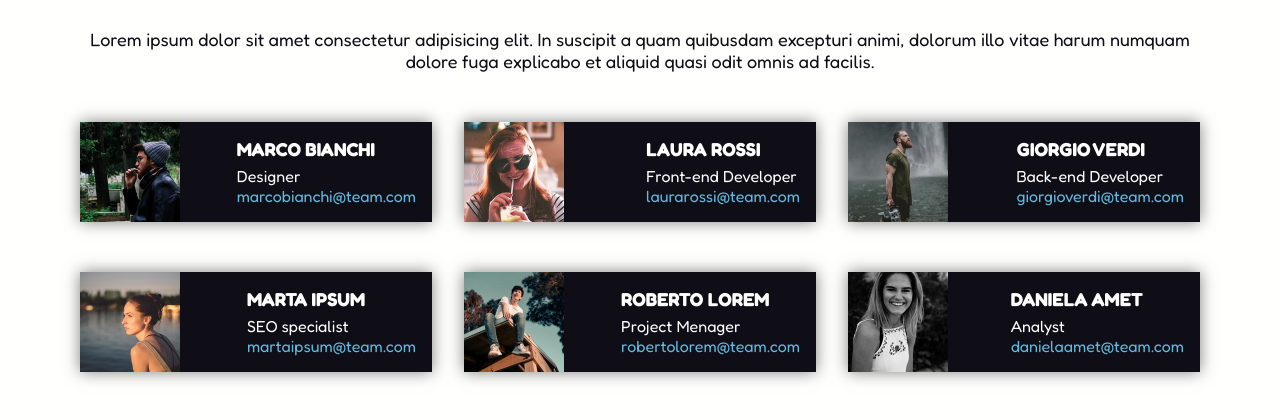
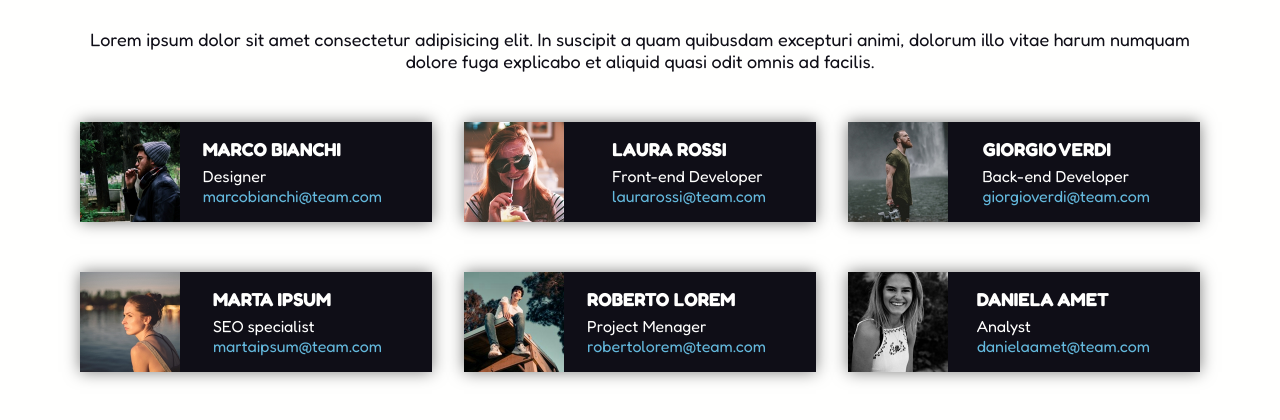
Before and after one commit to NicholasPaparusso/html-css-float-cards, a plain HTML site: page index.html in a window 1280 px wide. Shown: the part 120-540 px from the top of the page. Drawn offline with Linux system fonts and the light colour scheme.

Commit message:
[change] margin .contents

```diff
--- a/assets/css/style.css
+++ b/assets/css/style.css
@@ -75,8 +75,7 @@ h1{color: #e53170;
 .card .contents{
   float: right;
   width: calc(100% - 100px - 16);
-  padding-left: 16px;
-  padding-right: 16px;
+  margin-right:50px;
 }
 
 .card .name{
```
